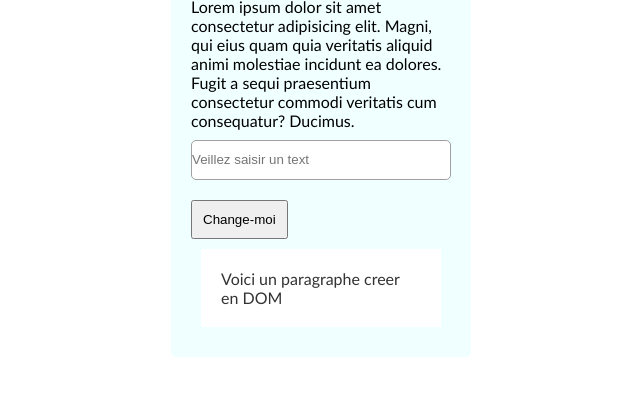
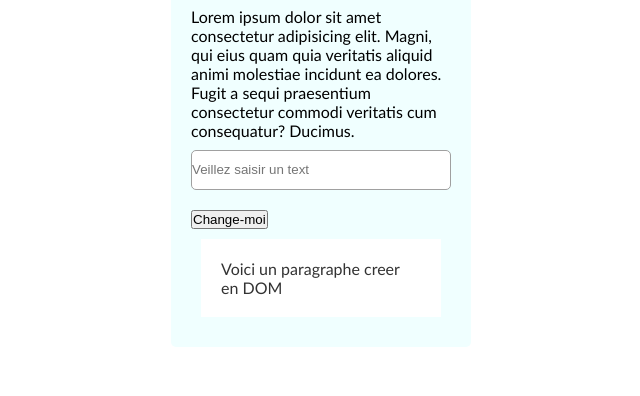
Before and after one commit to Bouboucamara/super-projet, a plain HTML site: page index.html in a window 1280 px wide. Shown: the part 258-654 px from the top of the page, without its empty margins (319-959 px from the left). Drawn offline with Linux system fonts and the light colour scheme.

```diff
--- a/style.css
+++ b/style.css
@@ -48,7 +48,7 @@
 
 .carte button {
     margin-top: 20px;
-    padding: 10px;
+    padding: 20git px;
     cursor: pointer;
 }
 
```
